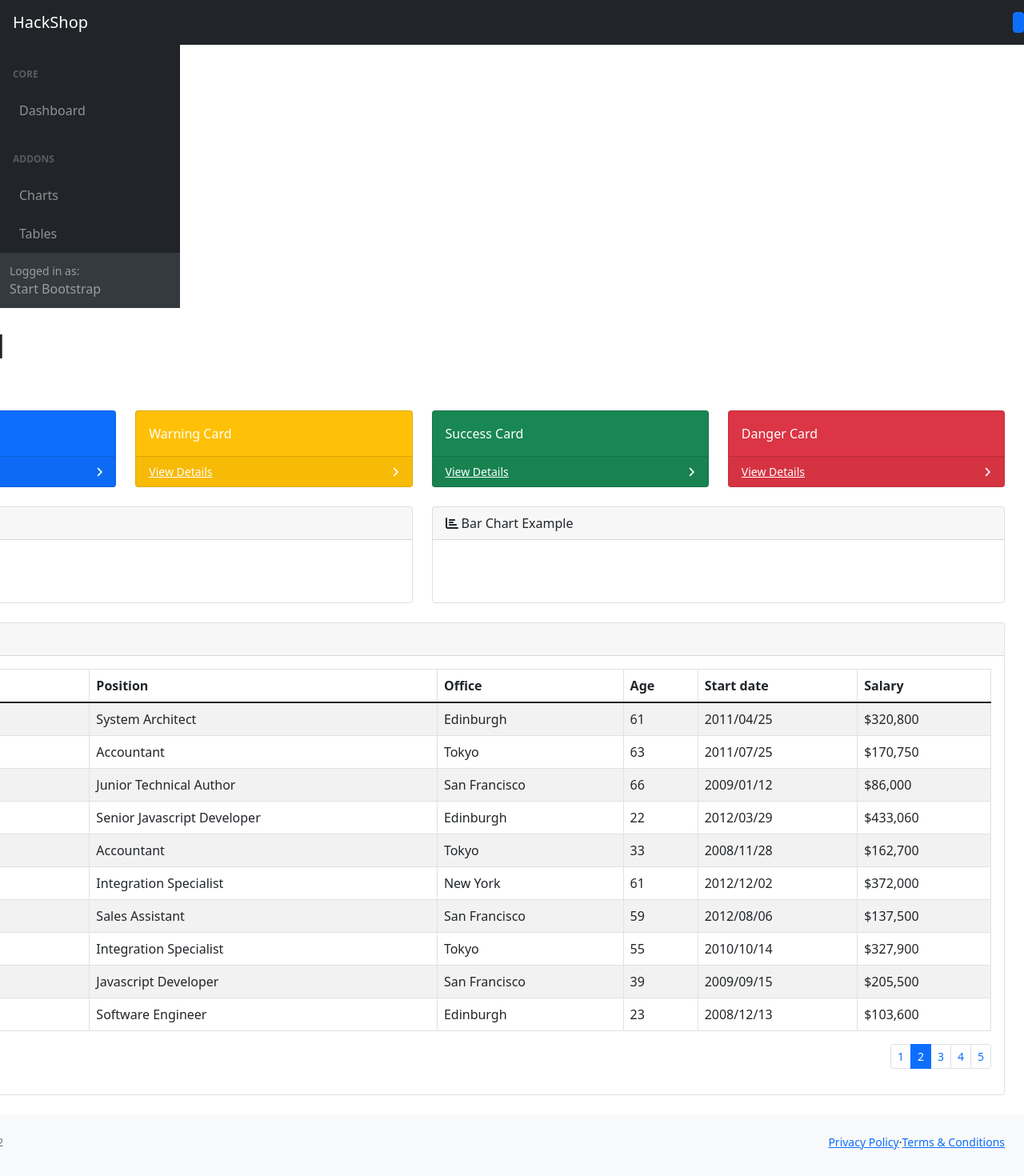
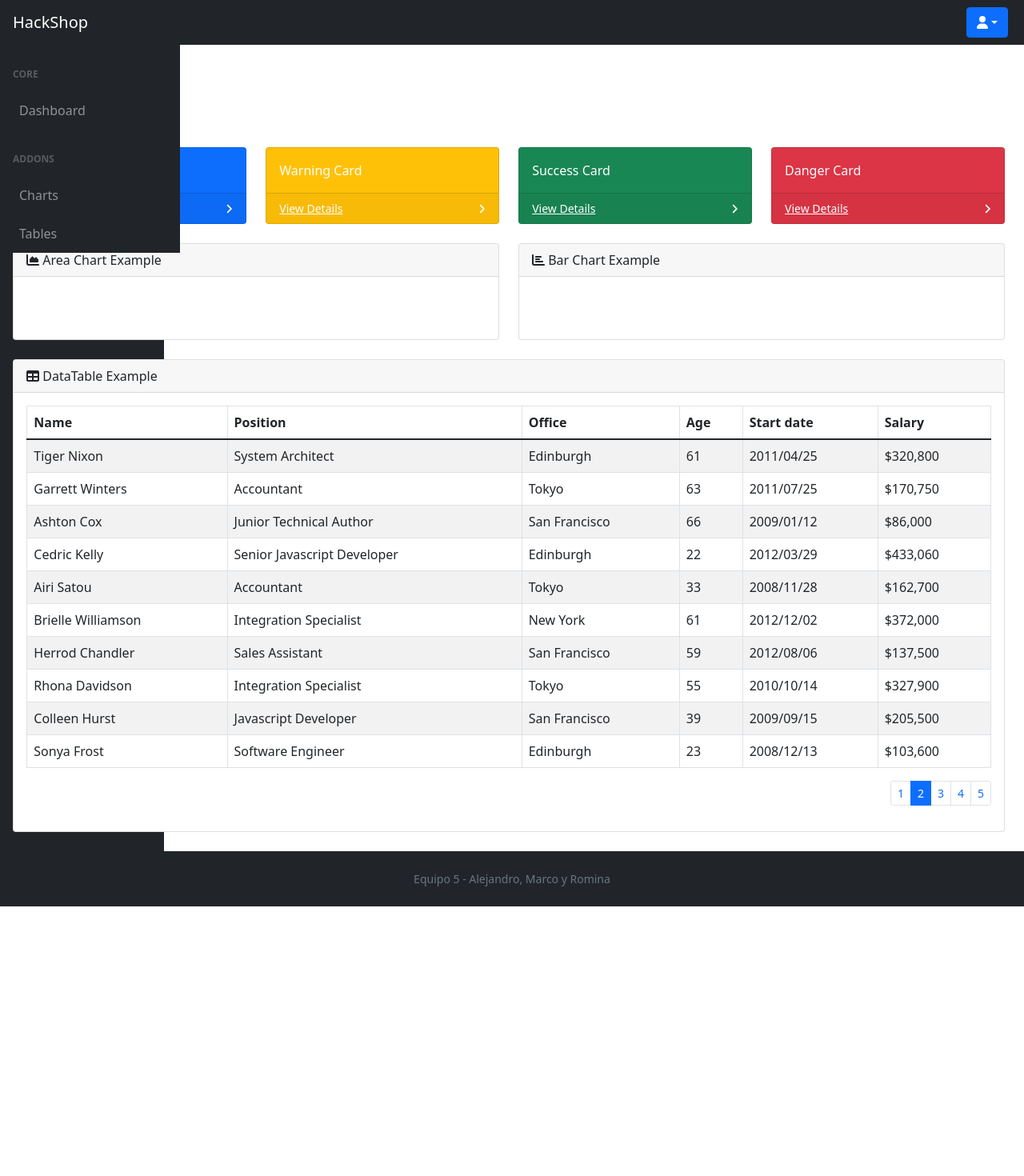
Before and after one commit to RominaDosSantos/ecommerce-admin, a React (Create React App) app: page / in a window 1280 px wide. Shown: the top 1470 px of the page at 80% size. After the commit the page ends 1133 px from the top, so only its background shows below. Built offline with nearby package versions, Linux system fonts and the light colour scheme.

Commit message:
cambios en navBar

```diff
--- a/src/App.js
+++ b/src/App.js
@@ -7,11 +7,13 @@ import "./components/css/styles.css";
 import Container from "react-bootstrap/Container";
 import Row from "react-bootstrap/Row";
 import Col from "react-bootstrap/Col";
+import { TopNavbar } from "./components/TopNavbar";
+import { SideNavbar } from "./components/SideNavbar";
 
 function App() {
   return (
-    <div className="App">
-      <NavbarAdmin />
+    <div className="App ">
+      <TopNavbar />
       <Routes>
         <Route path="/" element={<Home />} />
         <Route path="/login" element={<Login />} />
--- a/src/components/Footer.jsx
+++ b/src/components/Footer.jsx
@@ -1,10 +1,13 @@
 export const Footer = () => {
   return (
-    <div id="layoutSidenav_content">
-      <footer class="py-4 bg-light mt-auto">
+    <div
+      id="layoutSidenav_content"
+      style={{ backgroundColor: "#212529", color: "#fff" }}
+    >
+      <footer class="py-4 mt-auto">
         <div class="container-fluid px-4">
-          <div class="d-flex align-items-center justify-content-between small">
-            <div class="text-muted">Equipo 5- Alejandro, Marco y Romina</div>
+          <div class="d-flex align-items-center justify-content-center small">
+            <div class="text-muted">Equipo 5 - Alejandro, Marco y Romina</div>
           </div>
         </div>
       </footer>
--- a/src/components/Home.jsx
+++ b/src/components/Home.jsx
@@ -9,10 +9,14 @@ import {
 } from "@fortawesome/free-solid-svg-icons";
 import { DataTable } from "./DataTable";
 import { PaginationAdmin } from "./PaginationAdmin";
+import { SideNavbar } from "./SideNavbar";
 
 export const Home = () => {
   return (
     <>
+      <div className="row">
+        <SideNavbar />
+        <div className="col-10">
           <div id="layoutSidenav">
             <div id="layoutSidenav_content">
               <main>
@@ -26,7 +30,10 @@ export const Home = () => {
                       <div className="card bg-primary text-white mb-4">
                         <div className="card-body">Primary Card</div>
                         <div className="card-footer d-flex align-items-center justify-content-between">
-                      <Link className="small text-white stretched-link" to="#">
+                          <Link
+                            className="small text-white stretched-link"
+                            to="#"
+                          >
                             View Details
                           </Link>
                           <div className="small text-white">
@@ -39,7 +46,10 @@ export const Home = () => {
                       <div className="card bg-warning text-white mb-4">
                         <div className="card-body">Warning Card</div>
                         <div className="card-footer d-flex align-items-center justify-content-between">
-                      <Link className="small text-white stretched-link" to="#">
+                          <Link
+                            className="small text-white stretched-link"
+                            to="#"
+                          >
                             View Details
                           </Link>
                           <div className="small text-white">
@@ -52,7 +62,10 @@ export const Home = () => {
                       <div className="card bg-success text-white mb-4">
                         <div className="card-body">Success Card</div>
                         <div className="card-footer d-flex align-items-center justify-content-between">
-                      <Link className="small text-white stretched-link" to="#">
+                          <Link
+                            className="small text-white stretched-link"
+                            to="#"
+                          >
                             View Details
                           </Link>
                           <div className="small text-white">
@@ -65,7 +78,10 @@ export const Home = () => {
                       <div className="card bg-danger text-white mb-4">
                         <div className="card-body">Danger Card</div>
                         <div className="card-footer d-flex align-items-center justify-content-between">
-                      <Link className="small text-white stretched-link" to="#">
+                          <Link
+                            className="small text-white stretched-link"
+                            to="#"
+                          >
                             View Details
                           </Link>
                           <div className="small text-white">
@@ -79,7 +95,10 @@ export const Home = () => {
                     <div className="col-xl-6">
                       <div className="card mb-4">
                         <div className="card-header">
-                      <FontAwesomeIcon icon={faChartArea} className="me-1" />
+                          <FontAwesomeIcon
+                            icon={faChartArea}
+                            className="me-1"
+                          />
                           Area Chart Example
                         </div>
                         <div className="card-body">
@@ -98,7 +117,11 @@ export const Home = () => {
                           Bar Chart Example
                         </div>
                         <div className="card-body">
-                      <canvas id="myBarChart" width="100%" height="40"></canvas>
+                          <canvas
+                            id="myBarChart"
+                            width="100%"
+                            height="40"
+                          ></canvas>
                         </div>
                       </div>
                     </div>
@@ -117,7 +140,7 @@ export const Home = () => {
                   </div>
                 </div>
               </main>
-          <footer className="py-4 bg-light mt-auto">
+              {/* <footer className="py-4 bg-light mt-auto">
               <div className="container-fluid px-4">
               <div className="d-flex align-items-center justify-content-between small">
               <div className="text-muted">
@@ -130,7 +153,9 @@ export const Home = () => {
               </div>
               </div>
               </div>
-          </footer>
+            </footer> */}
+            </div>
+          </div>
         </div>
       </div>
     </>
--- a/src/components/NavbarAdmin.jsx
+++ b/src/components/NavbarAdmin.jsx
@@ -20,7 +20,14 @@ export const NavbarAdmin = () => {
         <Link class="navbar-brand ps-3" to="">
           HackShop
         </Link>
-        <div ref={ref} style={{ width: "100%", textAlign: "-webkit-right" }}>
+        <div
+          ref={ref}
+          style={{
+            width: "100%",
+            textAlign: "-webkit-right",
+            paddingRight: "20px",
+          }}
+        >
           <Button
             className="btn btn-link dropdown-toggle ht-btn p-0"
             id="btnProfileIcon"
@@ -46,6 +53,9 @@ export const NavbarAdmin = () => {
           <nav
             class="sb-sidenav accordion sb-sidenav-dark"
             id="sidenavAccordion"
+            style={{
+              height: "94vh",
+            }}
           >
             <div class="sb-sidenav-menu">
               <div class="nav">
--- /dev/null
+++ b/src/components/SideNavbar.jsx
@@ -0,0 +1,45 @@
+import React from "react";
+
+export const SideNavbar = () => {
+  return (
+    <div className="col-2" style={{ backgroundColor: "#212529" }}>
+      <div id="layoutSidenav">
+        <div id="layoutSidenav_nav">
+          <nav
+            class="sb-sidenav accordion sb-sidenav-dark"
+            id="sidenavAccordion"
+          >
+            <div class="sb-sidenav-menu">
+              <div class="nav">
+                <div class="sb-sidenav-menu-heading">Core</div>
+                <a class="nav-link" href="index.html">
+                  <div class="sb-nav-link-icon">
+                    <i class="fas fa-tachometer-alt"></i>
+                  </div>
+                  Dashboard
+                </a>
+                <div class="sb-sidenav-menu-heading">Addons</div>
+                <a class="nav-link" href="charts.html">
+                  <div class="sb-nav-link-icon">
+                    <i class="fas fa-chart-area"></i>
+                  </div>
+                  Charts
+                </a>
+                <a class="nav-link" href="tables.html">
+                  <div class="sb-nav-link-icon">
+                    <i class="fas fa-table"></i>
+                  </div>
+                  Tables
+                </a>
+              </div>
+            </div>
+            {/* <div class="sb-sidenav-footer">
+            <div class="small">Logged in as:</div>
+            Start Bootstrap
+        </div> */}
+          </nav>
+        </div>
+      </div>
+    </div>
+  );
+};
--- /dev/null
+++ b/src/components/TopNavbar.jsx
@@ -0,0 +1,58 @@
+import React from "react";
+import { Link } from "react-router-dom";
+import { useState, useRef } from "react";
+import Overlay from "react-bootstrap/Overlay";
+import Popover from "react-bootstrap/Popover";
+import Button from "react-bootstrap/Button";
+import { faUser, fas } from "@fortawesome/free-solid-svg-icons";
+import { FontAwesomeIcon } from "@fortawesome/react-fontawesome";
+
+export const TopNavbar = () => {
+  const [show, setShow] = useState(false);
+  const [target, setTarget] = useState(null);
+  const ref = useRef(null);
+
+  const handleClick = (event) => {
+    setShow(!show);
+    setTarget(event.target);
+  };
+
+  return (
+    <div className="col-12">
+      <nav class="sb-topnav navbar navbar-expand navbar-dark bg-dark">
+        <Link class="navbar-brand ps-3" to="">
+          HackShop
+        </Link>
+        <div
+          ref={ref}
+          style={{
+            width: "100%",
+            textAlign: "-webkit-right",
+            paddingRight: "20px",
+          }}
+        >
+          <Button
+            className="btn dropdown-toggle ht-btn"
+            id="btnProfileIcon"
+            onClick={handleClick}
+          >
+            <FontAwesomeIcon icon={faUser} className="fa-inverse" />
+          </Button>
+          <Overlay
+            show={show}
+            target={target}
+            placement="bottom"
+            container={ref}
+            containerPadding={20}
+          >
+            <Popover id="popover-contained">
+              <Link to="/" className="m-3">
+                Logout
+              </Link>
+            </Popover>
+          </Overlay>
+        </div>
+      </nav>
+    </div>
+  );
+};
```
Lines whose indentation alone changed are shown as unchanged.
